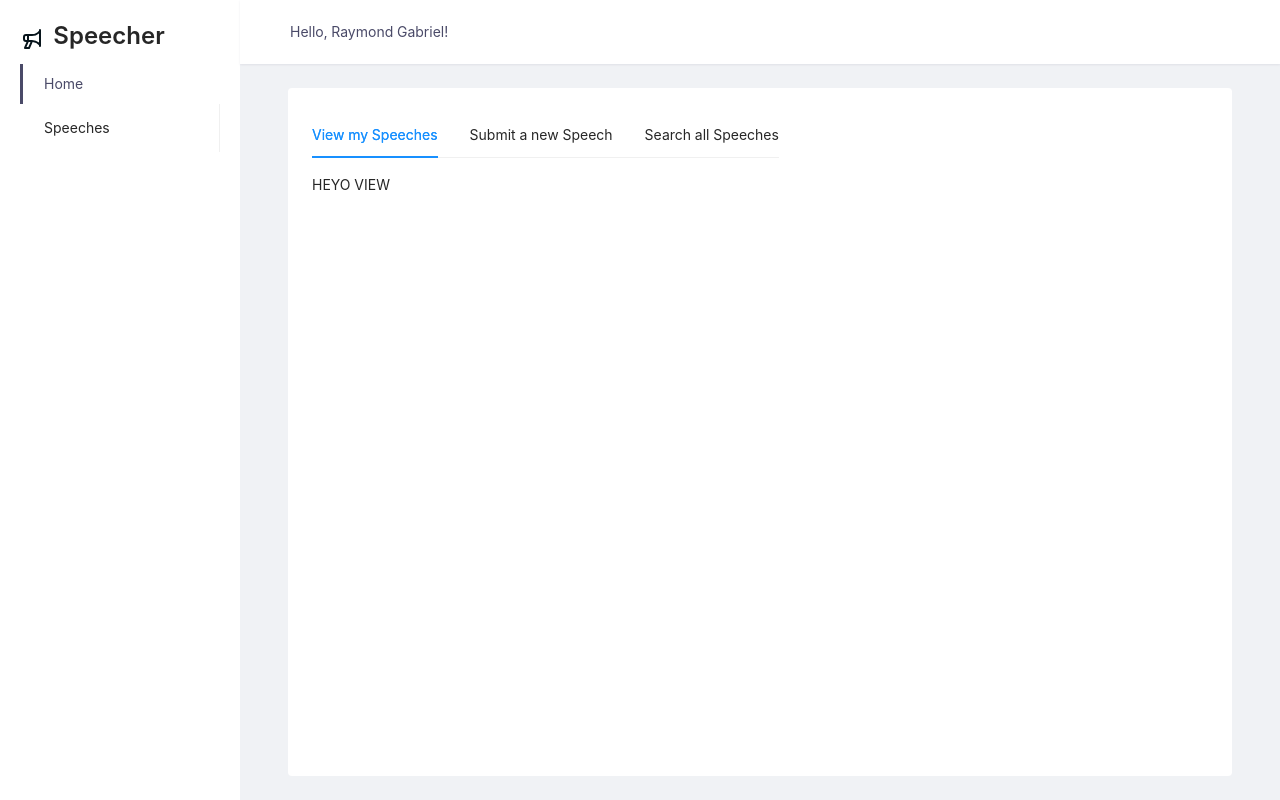
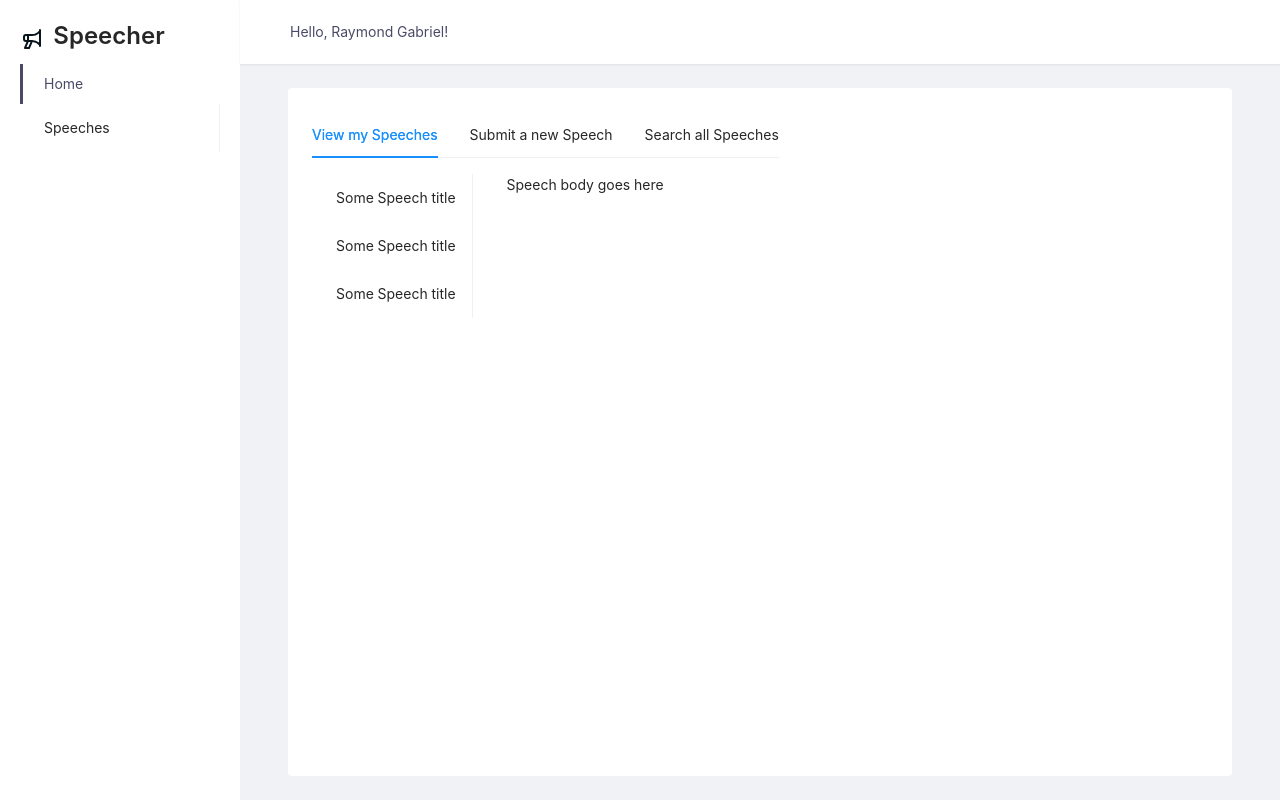
Before and after one commit to rgabriel01/speecher-fe, a React (Create React App) app: page /speeches in a window 1280 px wide. Built offline with nearby package versions, Linux system fonts and the light colour scheme.

Commit message:
adds view speech structure

```diff
--- a/src/components/speeches/view/index.js
+++ b/src/components/speeches/view/index.js
@@ -1,8 +1,21 @@
 import React from 'react'
+import { Col, Row } from 'antd'
+import Speech from './speech'
+import Sidebar from './sidebar'
 
 const View = () => {
   return (
-    <div>HEYO VIEW</div>
+    <Row>
+
+      <Col span={10}>
+        <Sidebar />
+      </Col>
+
+      <Col span={14}>
+        <Speech />
+      </Col>
+
+    </Row>
   )
 }
 
--- /dev/null
+++ b/src/components/speeches/view/sidebar/index.js
@@ -0,0 +1,28 @@
+import React from 'react'
+import { Col, Menu, Row } from 'antd'
+
+const { Item } = Menu
+
+const Sidebar = () => {
+  return (
+    <Row>
+      <Col>
+        <Menu
+          mode='inline'
+        >
+          <Item key='id-1'>
+            <span>Some Speech title</span>
+          </Item>
+          <Item key='id-2'>
+            <span>Some Speech title</span>
+          </Item>
+          <Item key='id-3'>
+            <span>Some Speech title</span>
+          </Item>
+        </Menu>
+      </Col>
+    </Row>
+  )
+}
+
+export default Sidebar
--- /dev/null
+++ b/src/components/speeches/view/speech/index.js
@@ -0,0 +1,9 @@
+import React from 'react'
+
+const Speech = () => {
+  return (
+    <div>Speech body goes here</div>
+  )
+}
+
+export default Speech
```
